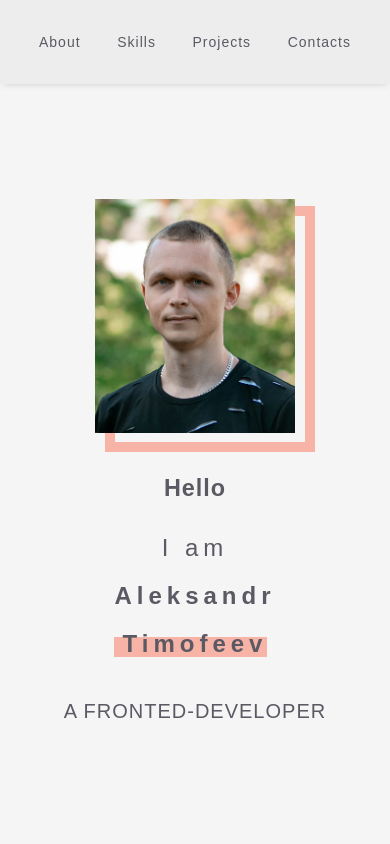
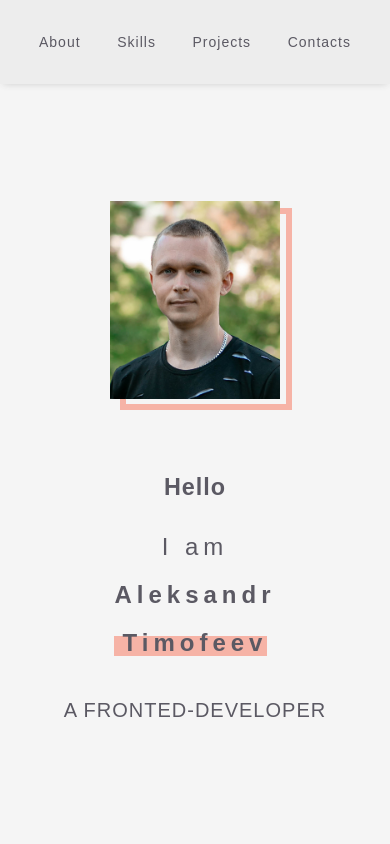
Before and after one commit to AleksTimofeev/portfolio, a React (Create React App) app: page / in a window 390 px wide. Shown: the top 844 px of the page. Built offline with nearby package versions, Linux system fonts and the light colour scheme.

Commit message:
refactor: change adaptive greeteng module.

```diff
--- a/src/Components/Main/Greeting/Greeting.module.scss
+++ b/src/Components/Main/Greeting/Greeting.module.scss
@@ -45,7 +45,7 @@
 }
 
 .photoContainer {
-  min-width: 300px;
+  max-width: 250px;
   position: relative;
 
   img {
@@ -70,25 +70,33 @@
 
 @media (max-width: 900px) {
   .photoContainer {
-    min-width: 200px;
+    max-width: 200px;
   }
 }
 
 @media (max-width: 768px) {
   .photoContainer {
-    max-width: 200px;
+    max-width: 170px;
+
+    .imgBorder {
+      width: 94%;
+      height: 94%;
+      border: 6px solid #f77358;
+    }
   }
   .text {
     padding: 0 20px;
-  }
-  .title {
-    font-size: 1.2em;
+
+    .title {
+      font-size: 1.2em;
+    }
   }
 }
 
 @media (max-width: 480px) {
   .photoContainer {
     width: 80%;
+    margin-bottom: 30px;
   }
   .text {
     text-align: center;
```
